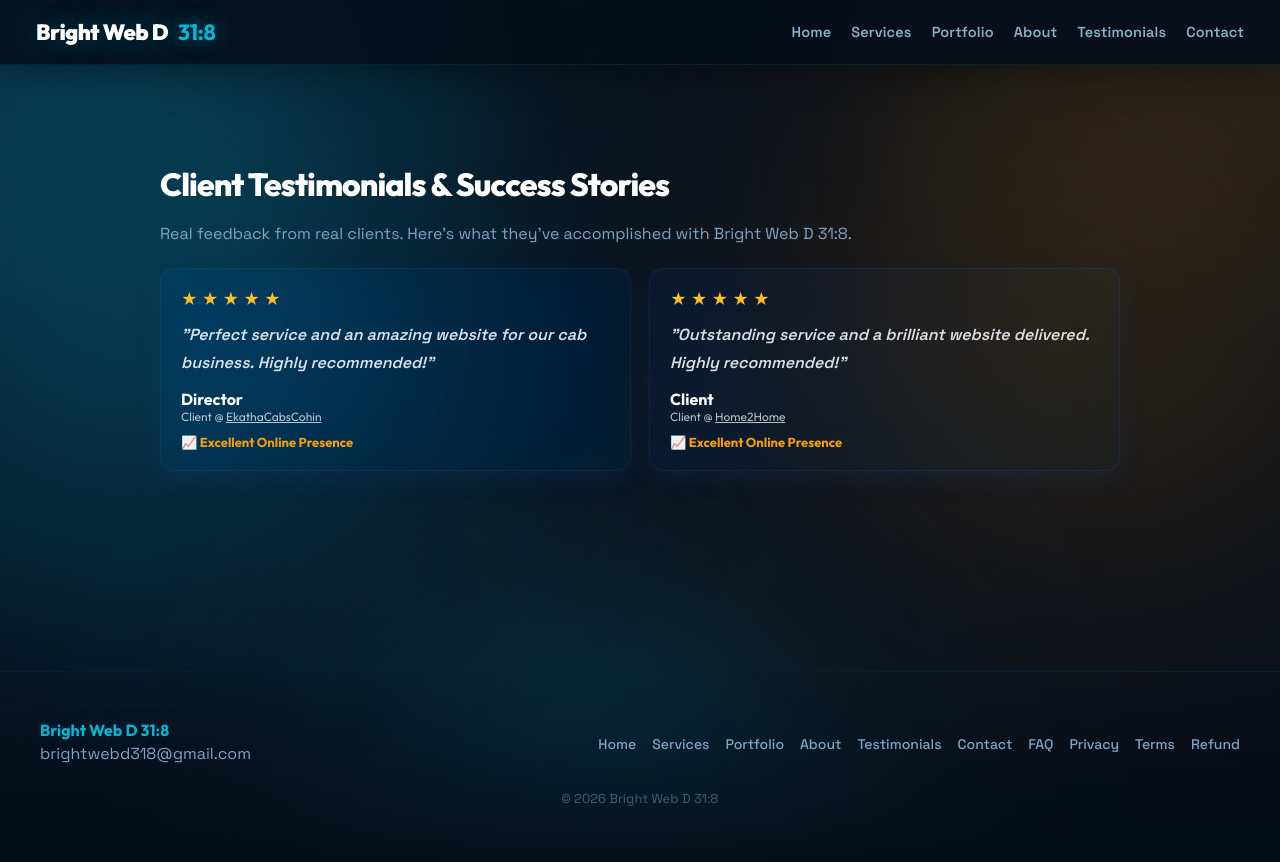
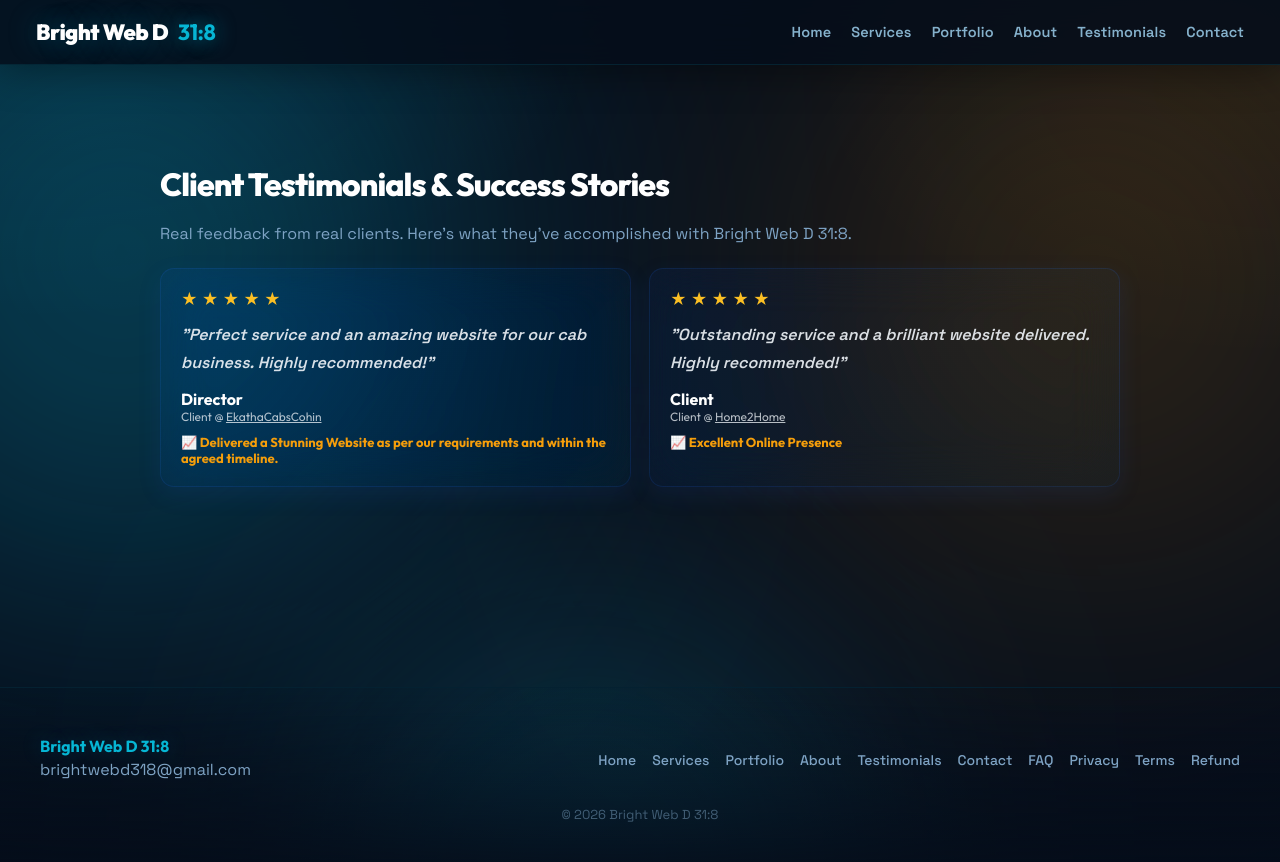
Before and after one commit to brightwebd318-ship-it/Bright-Web-D-31-8, a React (Create React App) app: page /testimonials in a window 1280 px wide. Shown: the top 862 px of the page. Built offline with nearby package versions, Linux system fonts and the light colour scheme.

Commit message:
Added the logo in the left top as home button.

```diff
--- a/src/App.css
+++ b/src/App.css
@@ -221,6 +221,11 @@ p {
   align-items: center;
   gap: 10px;
   text-shadow: 0 0 30px rgba(6, 182, 212, 0.4);
+}
+
+.brand a {
+  color: inherit;
+  text-decoration: none;
 }
 
 .logo-icon {
--- a/src/App.js
+++ b/src/App.js
@@ -37,7 +37,9 @@ function App() {
         <Router>
           <header className="nav">
             <div className="brand">
-              <span>Bright Web D <span className="verse">31:8</span></span>
+              <Link to="/" onClick={closeMenu}>
+                <span>Bright Web D <span className="verse">31:8</span></span>
+              </Link>
             </div>
 
             <button
--- a/src/pages/Testimonials.js
+++ b/src/pages/Testimonials.js
@@ -9,7 +9,7 @@ export default function Testimonials() {
       role: 'Client',
       feedback: 'Perfect service and an amazing website for our cab business. Highly recommended!',
       rating: 5,
-      metric: 'Excellent Online Presence',
+      metric: 'Delivered a Stunning Website as per our requirements and within the agreed timeline.',
       link: 'https://brightwebd318-ship-it.github.io/EkthaCabsCochin/'
     },
     {
```
Also changed, not shown: 1 other file (tests, documents, lock files or other folders).
